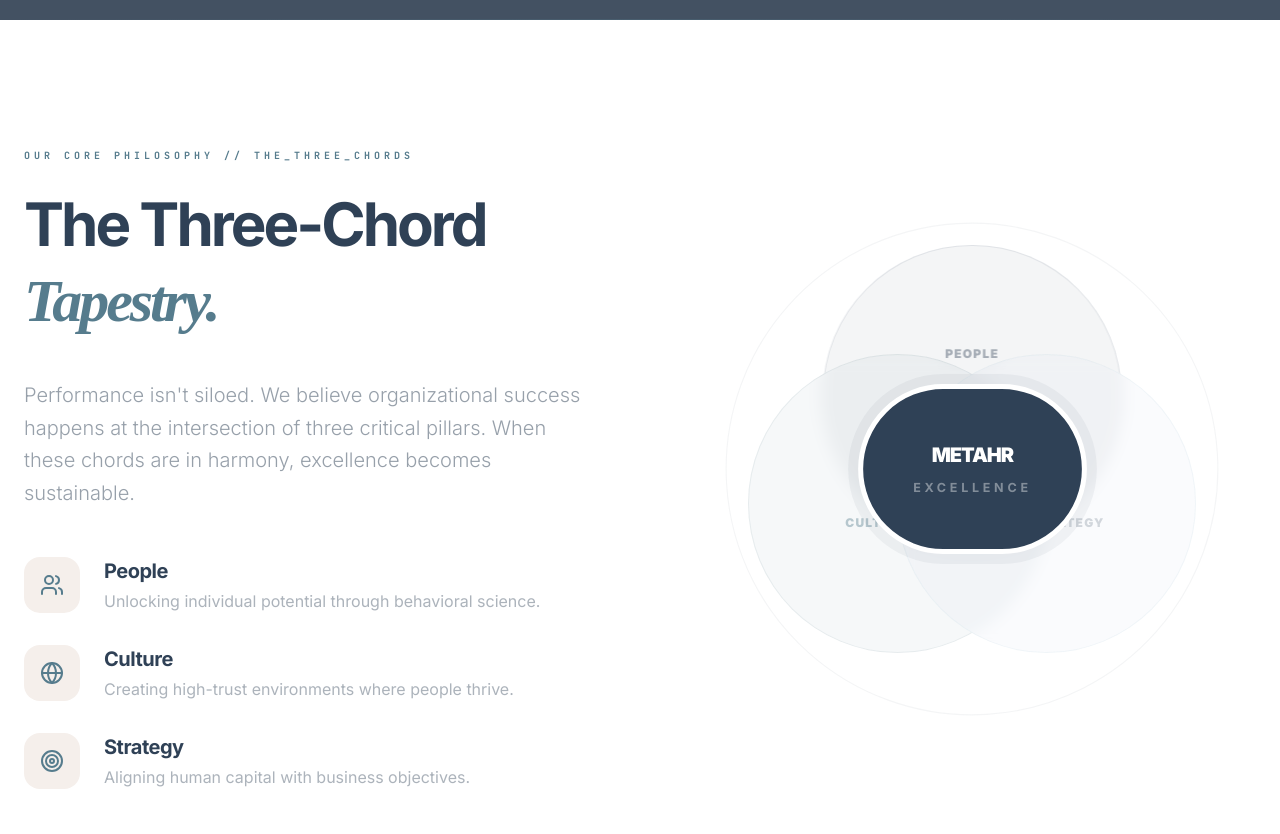
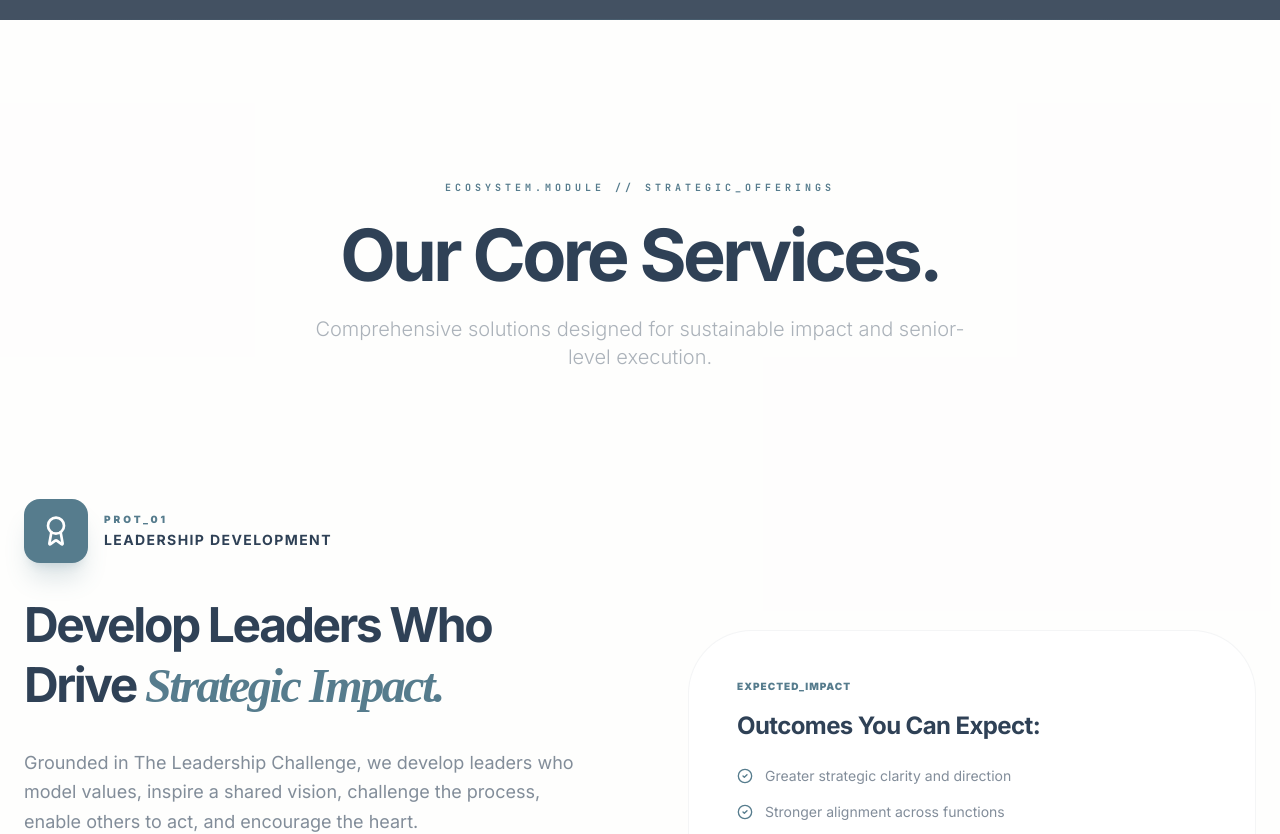
Before and after one commit to iamvazu/metahr, a React (Vite) app in the folder frontend/: page /#/solutions in a window 1280 px wide. Shown: the part 660-1494 px from the top of the page. Built offline with nearby package versions, Linux system fonts and the light colour scheme; grey boxes are pictures that could not be loaded; a web font is replaced by a local one.

Commit message:
Remove Three-Chord Tapestry section from Solutions page

```diff
--- a/frontend/src/pages/Solutions.tsx
+++ b/frontend/src/pages/Solutions.tsx
@@ -50,62 +50,6 @@
                 <div className="absolute bottom-0 left-0 w-full h-px bg-gradient-to-r from-transparent via-teal/30 to-transparent"></div>
             </section>
 
-            {/* The Intersection Philosophy */}
-            <section className="py-32 bg-white relative overflow-hidden">
-                <div className="container mx-auto px-6">
-                    <div className="grid lg:grid-cols-2 gap-24 items-center">
-                        <div>
-                            <span className="text-[10px] font-mono font-bold tracking-[0.4em] text-teal uppercase mb-6 block">Our Core Philosophy // THE_THREE_CHORDS</span>
-                            <h2 className="text-4xl md:text-6xl font-black text-navy mb-10 tracking-tighter leading-tight">The Three-Chord <br /><span className="text-teal font-serif italic">Tapestry.</span></h2>
-                            <p className="text-navy/50 text-xl mb-12 leading-relaxed font-light">
-                                Performance isn't siloed. We believe organizational success happens at the intersection of three critical pillars. When these chords are in harmony, excellence becomes sustainable.
-                            </p>
-                            <div className="space-y-8">
-                                {[
-                                    { title: "People", desc: "Unlocking individual potential through behavioral science.", icon: <Users size={24} /> },
-                                    { title: "Culture", desc: "Creating high-trust environments where people thrive.", icon: <Globe size={24} /> },
-                                    { title: "Strategy", desc: "Aligning human capital with business objectives.", icon: <Target size={24} /> }
-                                ].map((item, i) => (
-                                    <div key={i} className="flex items-start space-x-6 group">
-                                        <div className="w-14 h-14 rounded-2xl bg-beige flex items-center justify-center text-teal shrink-0 group-hover:bg-navy group-hover:text-white transition-all duration-500">
-                                            {item.icon}
-                                        </div>
-                                        <div>
-                                            <h4 className="font-black text-navy text-xl tracking-tight mb-1">{item.title}</h4>
-                                            <p className="text-navy/40 font-medium">{item.desc}</p>
-                                        </div>
-                                    </div>
-                                ))}
-                            </div>
-                        </div>
-                        <div className="relative flex justify-center">
-                            {/* Visual Representation of the Intersection */}
-                            <div className="relative w-full aspect-square max-w-md">
-                                <motion.div
-                                    animate={{ rotate: 360 }}
-                                    transition={{ duration: 60, repeat: Infinity, ease: "linear" }}
-                                    className="absolute inset-0 border border-navy/5 rounded-full scale-110"
-                                ></motion.div>
-                                <div className="absolute top-0 left-1/2 -translate-x-1/2 w-2/3 h-2/3 bg-navy/5 border border-navy/10 rounded-full flex items-center justify-center backdrop-blur-sm">
-                                    <span className="text-navy/40 font-black text-xs tracking-widest -mt-20">PEOPLE</span>
-                                </div>
-                                <div className="absolute bottom-10 left-0 w-2/3 h-2/3 bg-teal/5 border border-teal/10 rounded-full flex items-center justify-center backdrop-blur-sm">
-                                    <span className="text-teal/40 font-black text-xs tracking-widest -ml-10 mt-10">CULTURE</span>
-                                </div>
-                                <div className="absolute bottom-10 right-0 w-2/3 h-2/3 bg-skyBlue/10 border border-skyBlue/20 rounded-full flex items-center justify-center backdrop-blur-sm">
-                                    <span className="text-navy/20 font-black text-xs tracking-widest -mr-10 mt-10 uppercase">Strategy</span>
-                                </div>
-                                <div className="absolute inset-0 flex items-center justify-center">
-                                    <div className="bg-navy p-10 rounded-full shadow-3xl text-white text-center z-10 scale-125 border-4 border-white ring-8 ring-navy/5 transition-transform hover:scale-[1.3] cursor-default">
-                                        <span className="font-black tracking-tighter text-base">METAHR</span><br />
-                                        <span className="text-[10px] opacity-40 uppercase tracking-[0.3em] font-bold">Excellence</span>
-                                    </div>
-                                </div>
-                            </div>
-                        </div>
-                    </div>
-                </div>
-            </section>
 
             {/* Service Grid - Core Services */}
             <div className="bg-beige/10">
```
